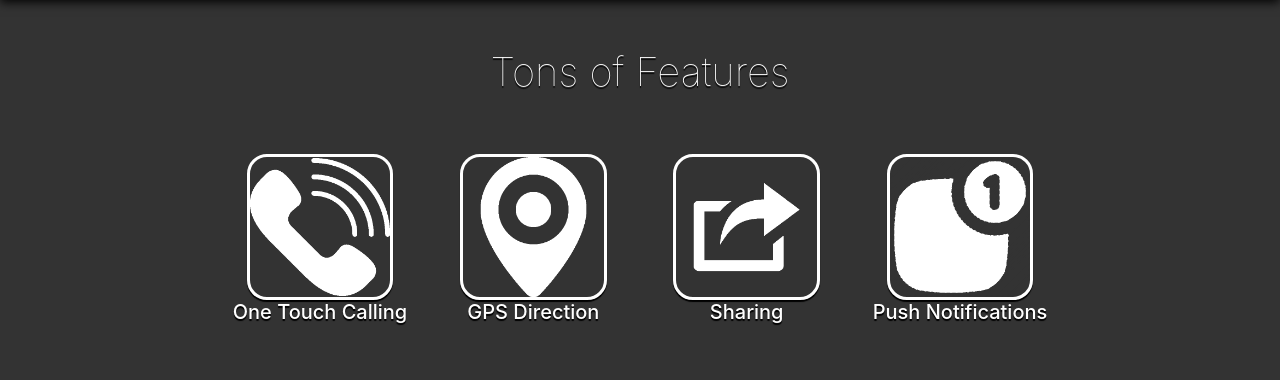
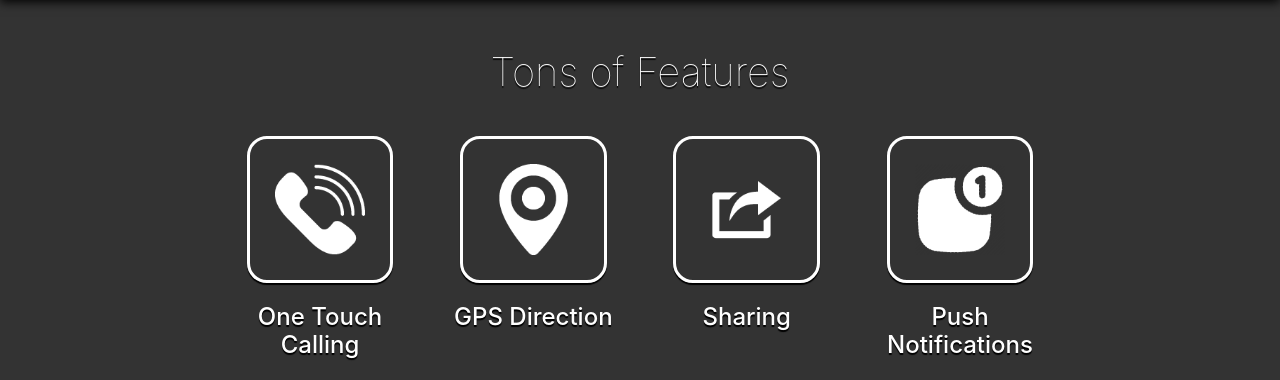
Before and after one commit to 12jihan/swma-site, an Angular app: page / in a window 1280 px wide. Shown: the part 800-1180 px from the top of the page. Built offline with nearby package versions, Linux system fonts and the light colour scheme.

Commit message:
fixed up the tons of features section

```diff
--- a/src/app/components/landing-page-components/sections/sections.component.css
+++ b/src/app/components/landing-page-components/sections/sections.component.css
@@ -21,6 +21,8 @@
 .iconImg {
     width: 80%;
     height: auto;
+    padding: 25px;
+    margin-bottom: 20px;
     border: 3px solid white;
     border-radius: 20px;
     box-shadow: 0 2px 1px black;
@@ -31,6 +33,7 @@
 }
 
 .iconWrap h5 {
+    font-size: 24px;
     text-shadow: 0 2px 1px black;
 }
 
```
